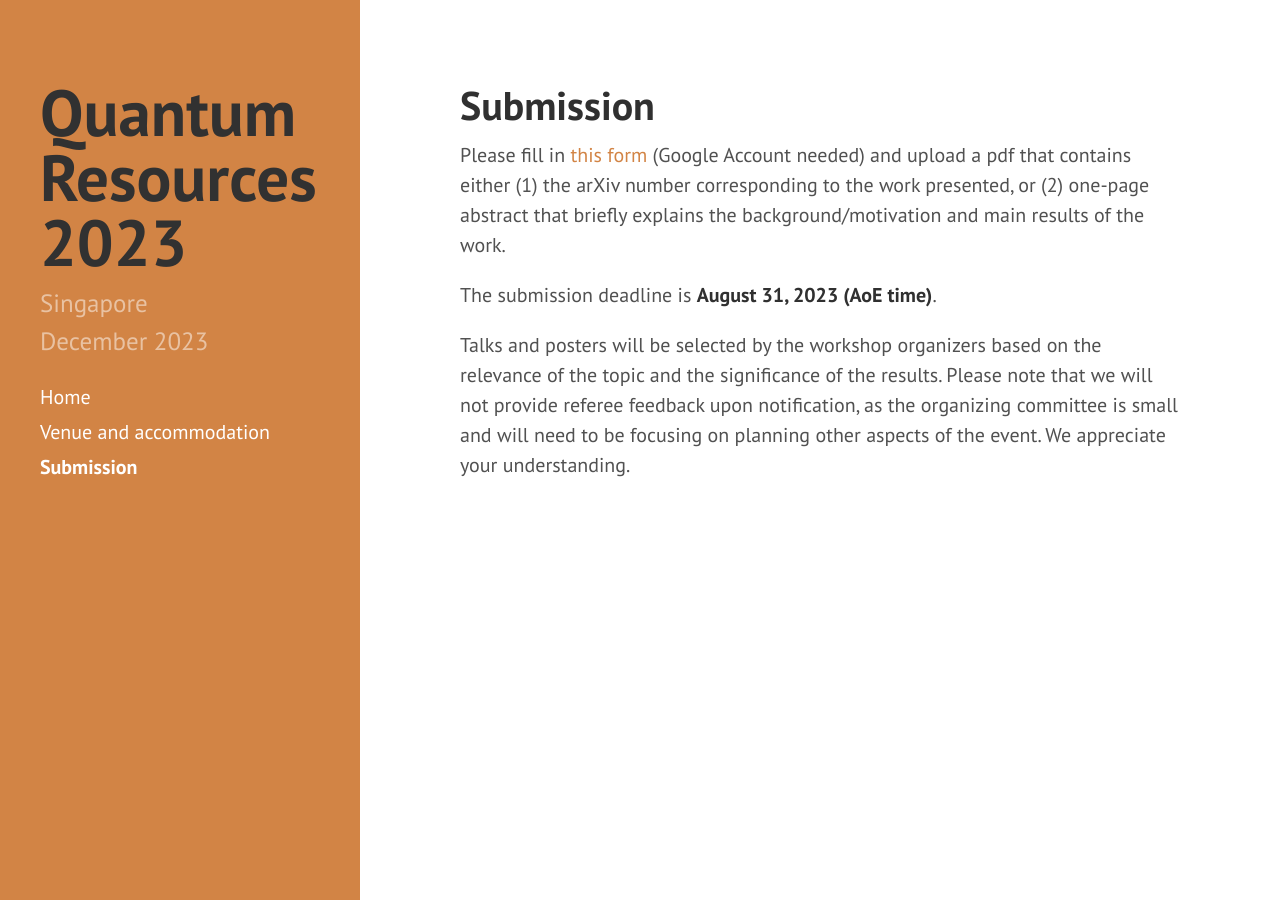
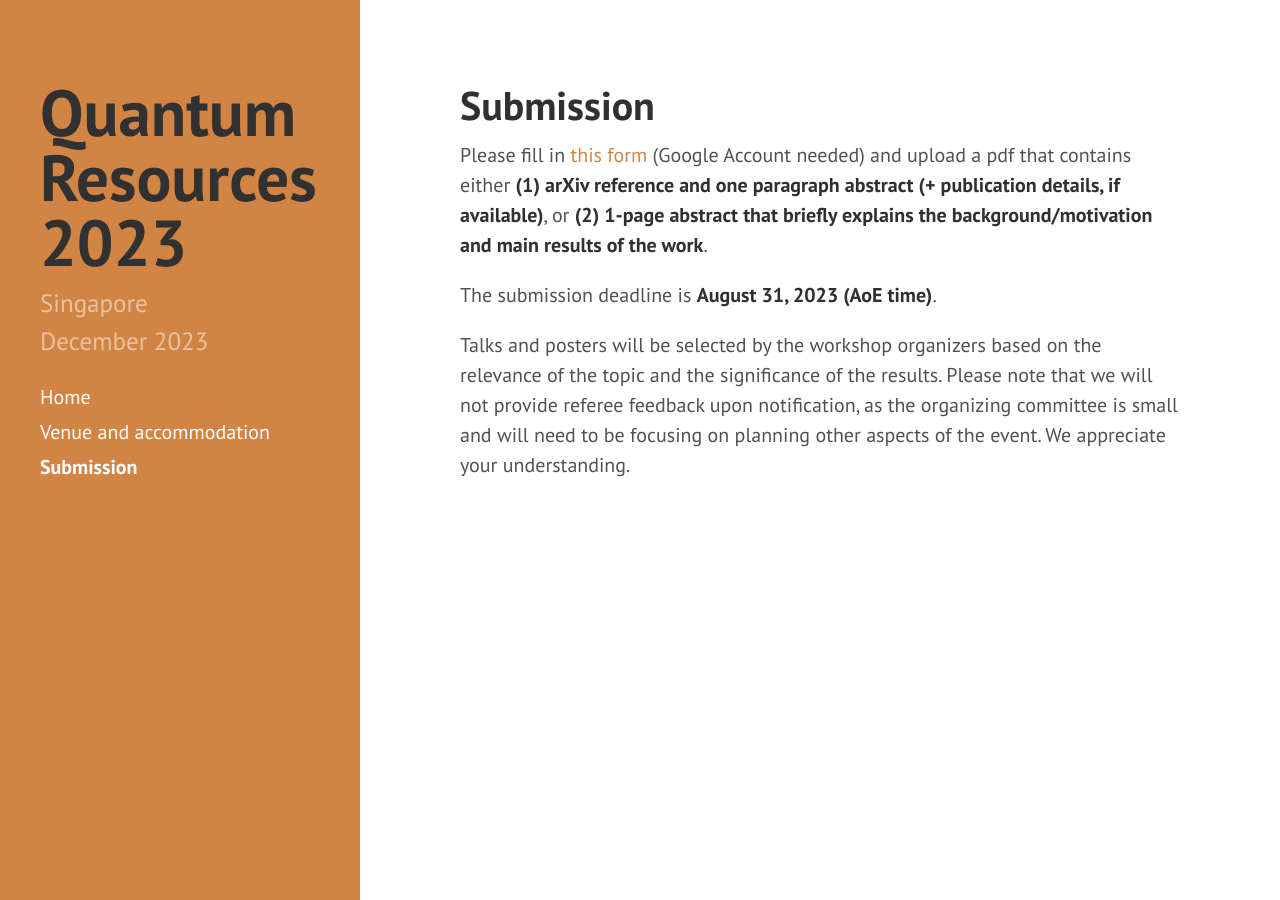
Before and after one commit to RyujiPat2/RyujiPat2.github.io, a Jekyll site: the page built from submission.md, in a window 1280 px wide. Built offline with Jekyll 4.4.1, drawn with Linux system fonts in a browser that asks for light colours; nearby versions of some CDN libraries.

Commit message:
Update submission.md

```diff
--- a/submission.md
+++ b/submission.md
@@ -4,7 +4,7 @@ title: Submission
 order: 3
 ---
 
-Please fill in [this form](https://docs.google.com/forms/d/e/1FAIpQLSfsOV5ieUTZIofQRVp8A8HvKMuVfPOz_whRD3sjzpgzI6YXgg/viewform?usp=sf_link) (Google Account needed) and upload a pdf that contains either (1) the arXiv number corresponding to the work presented, or (2) one-page abstract that briefly explains the background/motivation and main results of the work.
+Please fill in [this form](https://docs.google.com/forms/d/e/1FAIpQLSfsOV5ieUTZIofQRVp8A8HvKMuVfPOz_whRD3sjzpgzI6YXgg/viewform?usp=sf_link) (Google Account needed) and upload a pdf that contains either **(1) arXiv reference and one paragraph abstract (+ publication details, if available)**, or **(2) 1-page abstract that briefly explains the background/motivation and main results of the work**.
 
 The submission deadline is **August 31, 2023 (AoE time)**.
 
```
